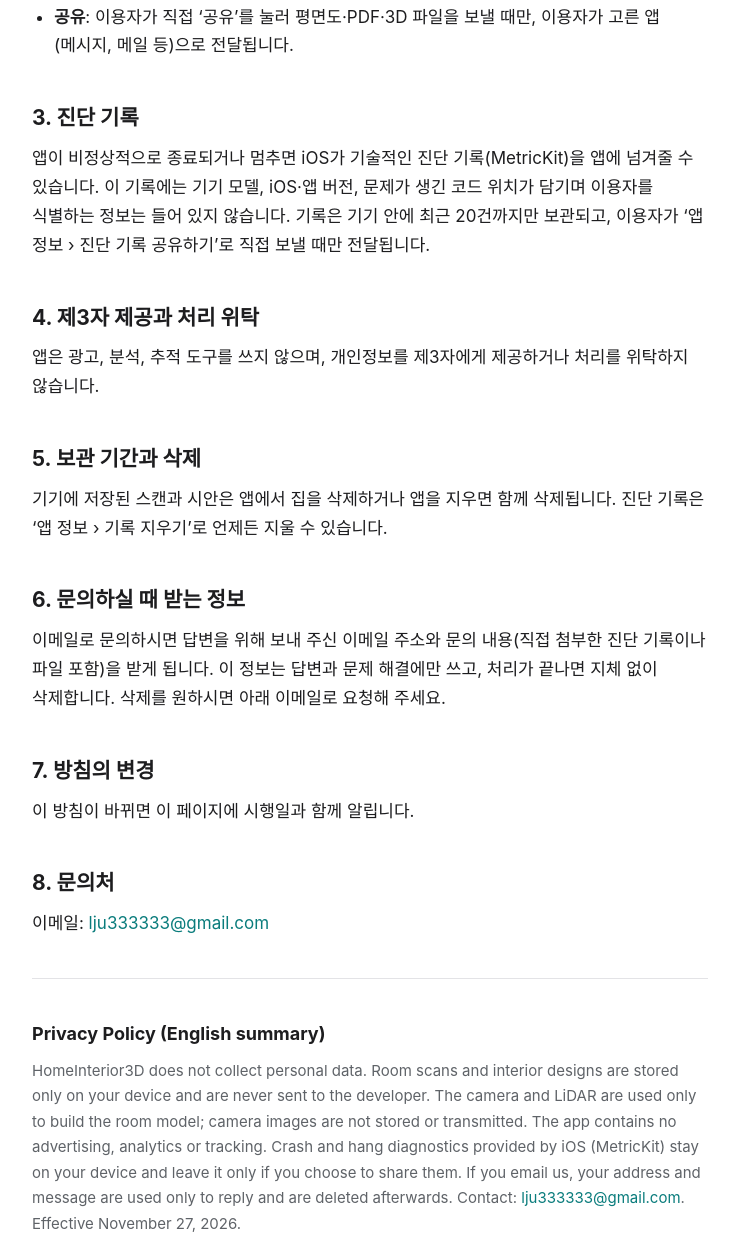
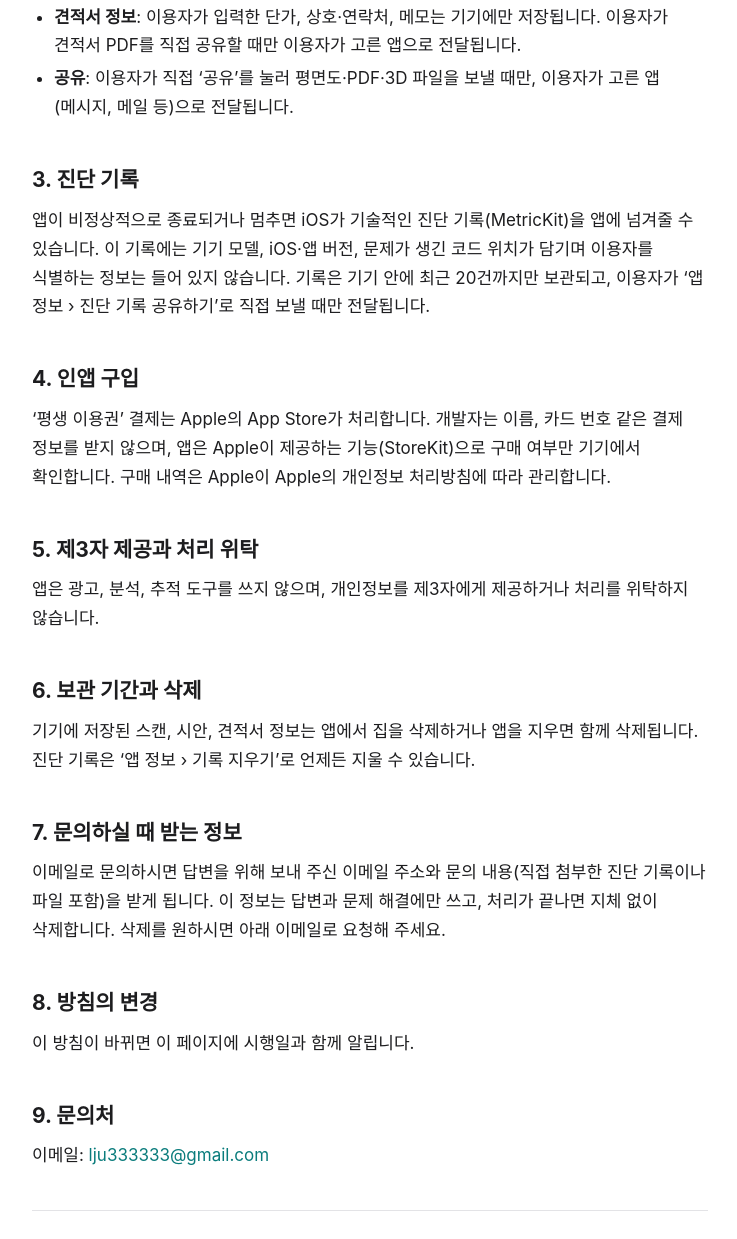
Before and after one commit to leejinwookit/homeinterior3d-support, a plain HTML site: page privacy.html in a window 1280 px wide. Shown: the part 624-1863 px from the top of the page, without its empty margins (270-1007 px from the left). Drawn offline with Linux system fonts and the light colour scheme.

Commit message:
Add in-app purchase and estimate data to privacy and support pages
- privacy: estimate info stays on device, new section on in-app purchase (Apple/StoreKit)
- support: lifetime pass, restore purchases, estimate prices FAQs

Co-Authored-By: Claude Opus 5.5 <noreply@anthropic.com>

```diff
--- a/privacy.html
+++ b/privacy.html
@@ -28,31 +28,35 @@
   <ul>
     <li><strong>카메라·라이다</strong>: 방을 스캔해 평면도와 3D 모델을 만드는 데만 씁니다. 카메라 영상은 저장하거나 전송하지 않으며, 스캔 결과(벽·문·창문·가구의 위치와 크기)만 기기에 저장됩니다.</li>
     <li><strong>스캔 결과와 인테리어 시안</strong>: 이용자 기기의 앱 저장 공간에만 저장됩니다. 기기의 iCloud 백업을 켜 두었다면 Apple의 기기 백업에 함께 포함될 수 있습니다.</li>
+    <li><strong>견적서 정보</strong>: 이용자가 입력한 단가, 상호·연락처, 메모는 기기에만 저장됩니다. 이용자가 견적서 PDF를 직접 공유할 때만 이용자가 고른 앱으로 전달됩니다.</li>
     <li><strong>공유</strong>: 이용자가 직접 ‘공유’를 눌러 평면도·PDF·3D 파일을 보낼 때만, 이용자가 고른 앱(메시지, 메일 등)으로 전달됩니다.</li>
   </ul>
 
   <h2>3. 진단 기록</h2>
   <p>앱이 비정상적으로 종료되거나 멈추면 iOS가 기술적인 진단 기록(MetricKit)을 앱에 넘겨줄 수 있습니다. 이 기록에는 기기 모델, iOS·앱 버전, 문제가 생긴 코드 위치가 담기며 이용자를 식별하는 정보는 들어 있지 않습니다. 기록은 기기 안에 최근 20건까지만 보관되고, 이용자가 ‘앱 정보 › 진단 기록 공유하기’로 직접 보낼 때만 전달됩니다.</p>
 
-  <h2>4. 제3자 제공과 처리 위탁</h2>
+  <h2>4. 인앱 구입</h2>
+  <p>‘평생 이용권’ 결제는 Apple의 App Store가 처리합니다. 개발자는 이름, 카드 번호 같은 결제 정보를 받지 않으며, 앱은 Apple이 제공하는 기능(StoreKit)으로 구매 여부만 기기에서 확인합니다. 구매 내역은 Apple이 Apple의 개인정보 처리방침에 따라 관리합니다.</p>
+
+  <h2>5. 제3자 제공과 처리 위탁</h2>
   <p>앱은 광고, 분석, 추적 도구를 쓰지 않으며, 개인정보를 제3자에게 제공하거나 처리를 위탁하지 않습니다.</p>
 
-  <h2>5. 보관 기간과 삭제</h2>
-  <p>기기에 저장된 스캔과 시안은 앱에서 집을 삭제하거나 앱을 지우면 함께 삭제됩니다. 진단 기록은 ‘앱 정보 › 기록 지우기’로 언제든 지울 수 있습니다.</p>
+  <h2>6. 보관 기간과 삭제</h2>
+  <p>기기에 저장된 스캔, 시안, 견적서 정보는 앱에서 집을 삭제하거나 앱을 지우면 함께 삭제됩니다. 진단 기록은 ‘앱 정보 › 기록 지우기’로 언제든 지울 수 있습니다.</p>
 
-  <h2>6. 문의하실 때 받는 정보</h2>
+  <h2>7. 문의하실 때 받는 정보</h2>
   <p>이메일로 문의하시면 답변을 위해 보내 주신 이메일 주소와 문의 내용(직접 첨부한 진단 기록이나 파일 포함)을 받게 됩니다. 이 정보는 답변과 문제 해결에만 쓰고, 처리가 끝나면 지체 없이 삭제합니다. 삭제를 원하시면 아래 이메일로 요청해 주세요.</p>
 
-  <h2>7. 방침의 변경</h2>
+  <h2>8. 방침의 변경</h2>
   <p>이 방침이 바뀌면 이 페이지에 시행일과 함께 알립니다.</p>
 
-  <h2>8. 문의처</h2>
+  <h2>9. 문의처</h2>
   <p>이메일: <a href="mailto:lju333333@gmail.com">lju333333@gmail.com</a></p>
 
   <hr>
   <div class="en">
     <h2>Privacy Policy (English summary)</h2>
-    <p>HomeInterior3D does not collect personal data. Room scans and interior designs are stored only on your device and are never sent to the developer. The camera and LiDAR are used only to build the room model; camera images are not stored or transmitted. The app contains no advertising, analytics or tracking. Crash and hang diagnostics provided by iOS (MetricKit) stay on your device and leave it only if you choose to share them. If you email us, your address and message are used only to reply and are deleted afterwards. Contact: <a href="mailto:lju333333@gmail.com">lju333333@gmail.com</a>. Effective November 27, 2026.</p>
+    <p>HomeInterior3D does not collect personal data. Room scans and interior designs are stored only on your device and are never sent to the developer. The camera and LiDAR are used only to build the room model; camera images are not stored or transmitted. The app contains no advertising, analytics or tracking. Crash and hang diagnostics provided by iOS (MetricKit) stay on your device and leave it only if you choose to share them. In-app purchases are processed by Apple; the developer receives no payment information, and the app only checks your purchase status on the device using StoreKit. Prices, business details and notes you enter for estimates are stored only on your device. If you email us, your address and message are used only to reply and are deleted afterwards. Contact: <a href="mailto:lju333333@gmail.com">lju333333@gmail.com</a>. Effective November 27, 2026.</p>
   </div>
 
   <footer>© 2026 홈인테리어 3D</footer>
```
Also changed, not shown: support.html (+10 -1 lines).
